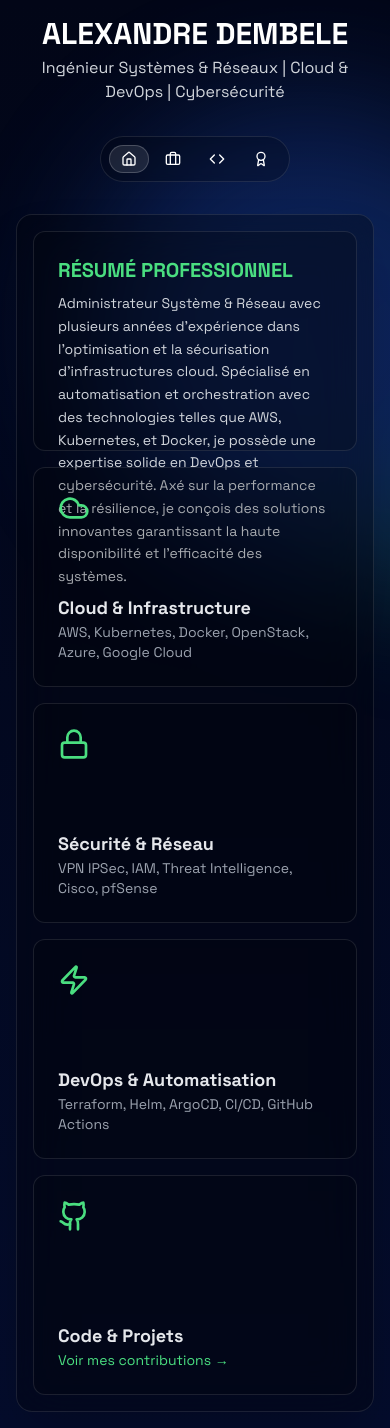
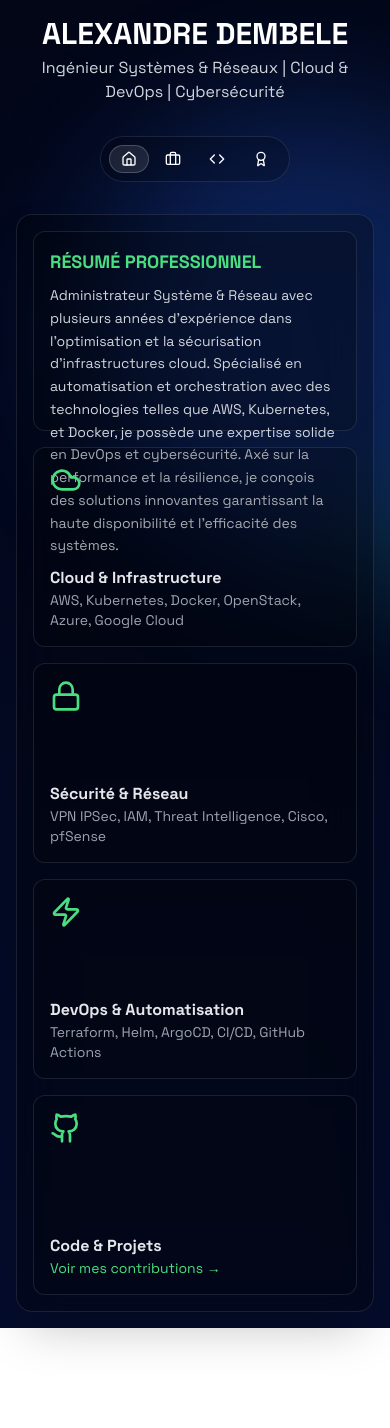
Before and after one commit to alex-dembele/portofolio-alex-dembele, a Next.js app: page / in a window 390 px wide. After the commit the page ends 1328 px from the top, so only its background shows below. Built offline with nearby package versions, Linux system fonts and the light colour scheme.

Commit message:
fix: resolve linting errors for production build

```diff
--- a/src/app/components/tabs/CertificationsTab.tsx
+++ b/src/app/components/tabs/CertificationsTab.tsx
@@ -36,11 +36,8 @@ const certifications = [
 export default function CertificationsTab() {
     return (
         <div>
-            <h2 className="text-3xl font-bold text-green-400 mb-8 text-center">Certifications & Diplômes</h2>
-             <div className="p-4 mb-8 text-center bg-yellow-900/50 border border-yellow-700 rounded-lg">
-                <p className="font-bold text-yellow-300">⚠️ Important</p>
-                <p className="text-sm text-yellow-400/80">N'oubliez pas d'ajouter les logos dans `public/logos` et de remplacer les liens `url: '#'` par vos liens de vérification réels.</p>
-            </div>
+            <h2 className="text-3xl font-bold text-green-400 mb-8 text-center">Certifications</h2>
+
             <div className="grid grid-cols-1 sm:grid-cols-2 md:grid-cols-3 lg:grid-cols-4 gap-6">
                 {certifications.map(cert => (
                     <a
--- a/src/app/components/tabs/HomeTab.tsx
+++ b/src/app/components/tabs/HomeTab.tsx
@@ -1,19 +1,21 @@
-import { Briefcase, Cloud, Github, Lock, Zap } from "lucide-react";
+// src/app/components/tabs/HomeTab.tsx (Corrigé)
+import { Cloud, Github, Lock, Zap } from "lucide-react"; // "Briefcase" a été retiré
 
 const BentoCard = ({ children, className }: { children: React.ReactNode, className?: string }) => (
-    <div className={`bg-black/20 p-6 rounded-xl border border-white/10 flex flex-col justify-between group hover:border-green-400/50 transition-colors ${className}`}>
+    <div className={`bg-black/20 p-4 md:p-6 rounded-xl border border-white/10 flex flex-col justify-between group hover:border-green-400/50 transition-colors ${className}`}>
         {children}
     </div>
 );
 
 export default function HomeTab() {
     return (
-        <div className="grid grid-cols-1 md:grid-cols-3 gap-4 auto-rows-[220px]">
+        <div className="grid grid-cols-1 md:grid-cols-3 gap-4 auto-rows-[200px] md:auto-rows-[220px]">
             <BentoCard className="md:col-span-2">
                 <div>
-                    <h3 className="text-xl font-bold text-green-400 mb-2">RÉSUMÉ PROFESSIONNEL</h3>
+                    <h3 className="text-lg md:text-xl font-bold text-green-400 mb-2">RÉSUMÉ PROFESSIONNEL</h3>
+                    {/* Les apostrophes ont été remplacées par &apos; */}
                     <p className="text-gray-300 leading-relaxed text-sm">
-                        Administrateur Système & Réseau avec plusieurs années d'expérience dans l'optimisation et la sécurisation d'infrastructures cloud. Spécialisé en automatisation et orchestration avec des technologies telles que AWS, Kubernetes, et Docker, je possède une expertise solide en DevOps et cybersécurité. Axé sur la performance et la résilience, je conçois des solutions innovantes garantissant la haute disponibilité et l'efficacité des systèmes.
+                        Administrateur Système & Réseau avec plusieurs années d&apos;expérience dans l&apos;optimisation et la sécurisation d&apos;infrastructures cloud. Spécialisé en automatisation et orchestration avec des technologies telles que AWS, Kubernetes, et Docker, je possède une expertise solide en DevOps et cybersécurité. Axé sur la performance et la résilience, je conçois des solutions innovantes garantissant la haute disponibilité et l&apos;efficacité des systèmes.
                     </p>
                 </div>
             </BentoCard>
@@ -21,8 +23,8 @@ export default function HomeTab() {
                 <div className="h-full flex flex-col justify-between">
                     <Cloud className="w-8 h-8 text-green-400"/>
                     <div>
-                        <h3 className="font-bold text-lg">Cloud & Infrastructure</h3>
-                        <p className="text-sm text-gray-400">AWS, Kubernetes, Docker, OpenStack, Azure, Google Cloud </p>
+                        <h3 className="font-bold text-base md:text-lg">Cloud & Infrastructure</h3>
+                        <p className="text-sm text-gray-400">AWS, Kubernetes, Docker, OpenStack, Azure, Google Cloud</p>
                     </div>
                 </div>
             </BentoCard>
@@ -30,7 +32,7 @@ export default function HomeTab() {
                  <div className="h-full flex flex-col justify-between">
                     <Lock className="w-8 h-8 text-green-400"/>
                     <div>
-                       <h3 className="font-bold text-lg">Sécurité & Réseau</h3>
+                       <h3 className="font-bold text-base md:text-lg">Sécurité & Réseau</h3>
                        <p className="text-sm text-gray-400">VPN IPSec, IAM, Threat Intelligence, Cisco, pfSense</p>
                     </div>
                 </div>
@@ -39,16 +41,16 @@ export default function HomeTab() {
                 <div className="h-full flex flex-col justify-between">
                     <Zap className="w-8 h-8 text-green-400"/>
                     <div>
-                       <h3 className="font-bold text-lg">DevOps & Automatisation</h3>
+                       <h3 className="font-bold text-base md:text-lg">DevOps & Automatisation</h3>
                        <p className="text-sm text-gray-400">Terraform, Helm, ArgoCD, CI/CD, GitHub Actions</p>
                     </div>
                 </div>
             </BentoCard>
             <BentoCard>
-                <a href="https://github.com/alex-dembele" target="_blank" rel="noopener noreferrer" className="h-full flex flex-col justify-between">
+                <a href="https://github.com/alex-dembele" target="_blank" rel="noopener noreferrer" className="h-full flex flex-col justify-between group">
                     <Github className="w-8 h-8 text-green-400 transition-transform group-hover:scale-110"/>
                     <div>
-                        <h3 className="font-bold text-lg">Code & Projets</h3>
+                        <h3 className="font-bold text-base md:text-lg">Code & Projets</h3>
                         <p className="text-sm text-green-400 group-hover:underline">Voir mes contributions →</p>
                     </div>
                 </a>
--- a/src/app/components/tabs/ProjectsTab.tsx
+++ b/src/app/components/tabs/ProjectsTab.tsx
@@ -3,7 +3,7 @@
 import { useState, useEffect } from 'react';
 import Image from 'next/image';
 import { Badge } from "@/app/components/ui/Badge"; // Nous allons créer ce fichier
-import { Star, Loader, AlertTriangle, ExternalLink, Github } from "lucide-react";
+import { Loader, AlertTriangle, ExternalLink, Github } from "lucide-react";
 
 export interface GitHubProject {
     id: number;
@@ -23,7 +23,7 @@ export default function ProjectsTab() {
     useEffect(() => {
         async function fetchProjects() {
             try {
-                const res = await fetch(`https://api.github.com/users/alex-dembele/repos?sort=updated&per_page=6`);
+                const res = await fetch(`https://api.github.com/users/alex-dembele/repos?sort=updated&per_page=100`);
                 if (!res.ok) {
                     throw new Error(`Erreur API GitHub: ${res.status}. Vérifiez votre nom d'utilisateur.`);
                 }
--- a/src/app/components/ui/Badge.tsx
+++ b/src/app/components/ui/Badge.tsx
@@ -1,8 +1,8 @@
+// src/app/components/ui/Badge.tsx (Corrigé)
 import * as React from "react";
 
-export interface BadgeProps extends React.HTMLAttributes<HTMLDivElement> {}
-
-export function Badge({ className, ...props }: BadgeProps) {
+// On utilise directement le type de React au lieu de créer une interface vide
+export function Badge({ className, ...props }: React.HTMLAttributes<HTMLDivElement>) {
   return (
     <div
       className={`inline-flex items-center rounded-full border px-2.5 py-0.5 text-xs font-semibold transition-colors focus:outline-none focus:ring-2 focus:ring-ring focus:ring-offset-2 ${className}`}
```
